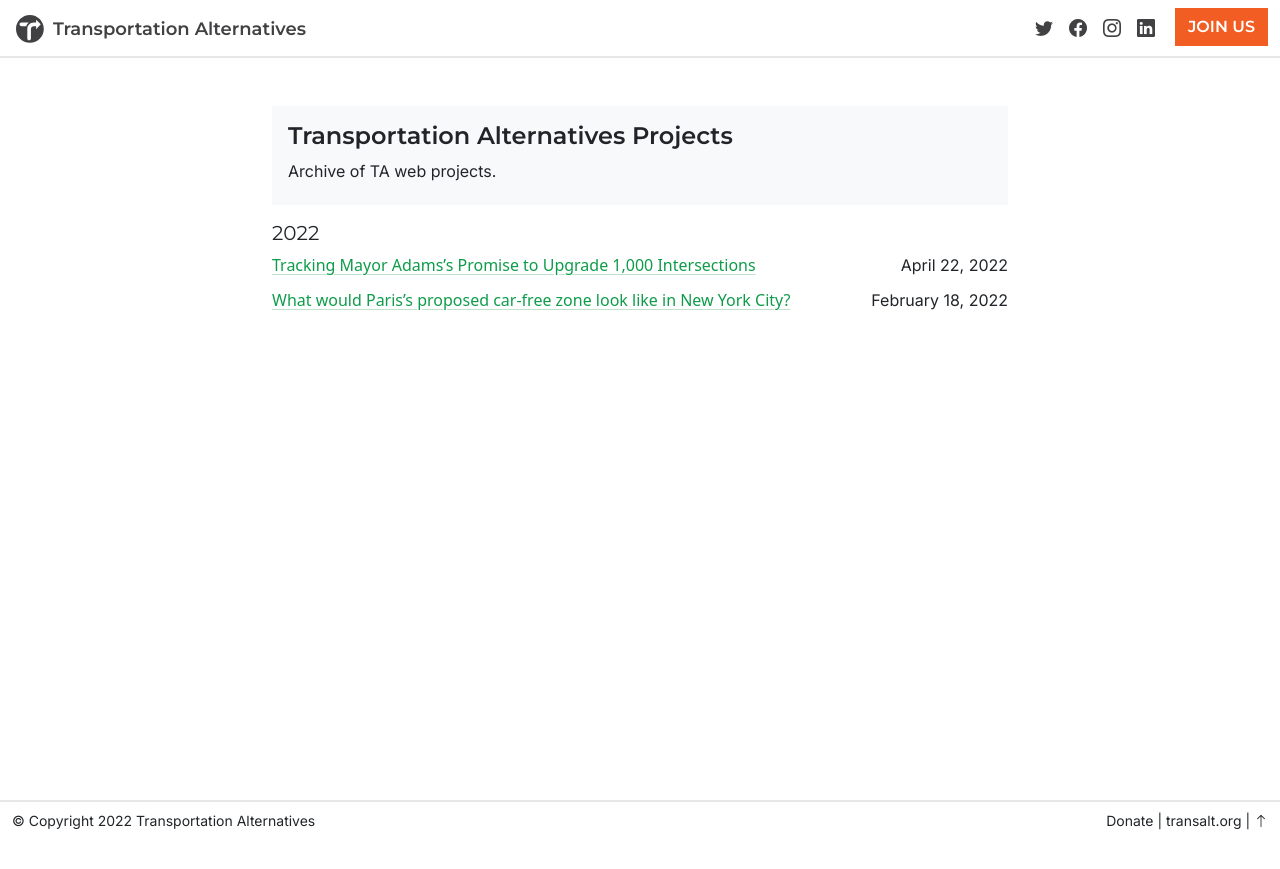
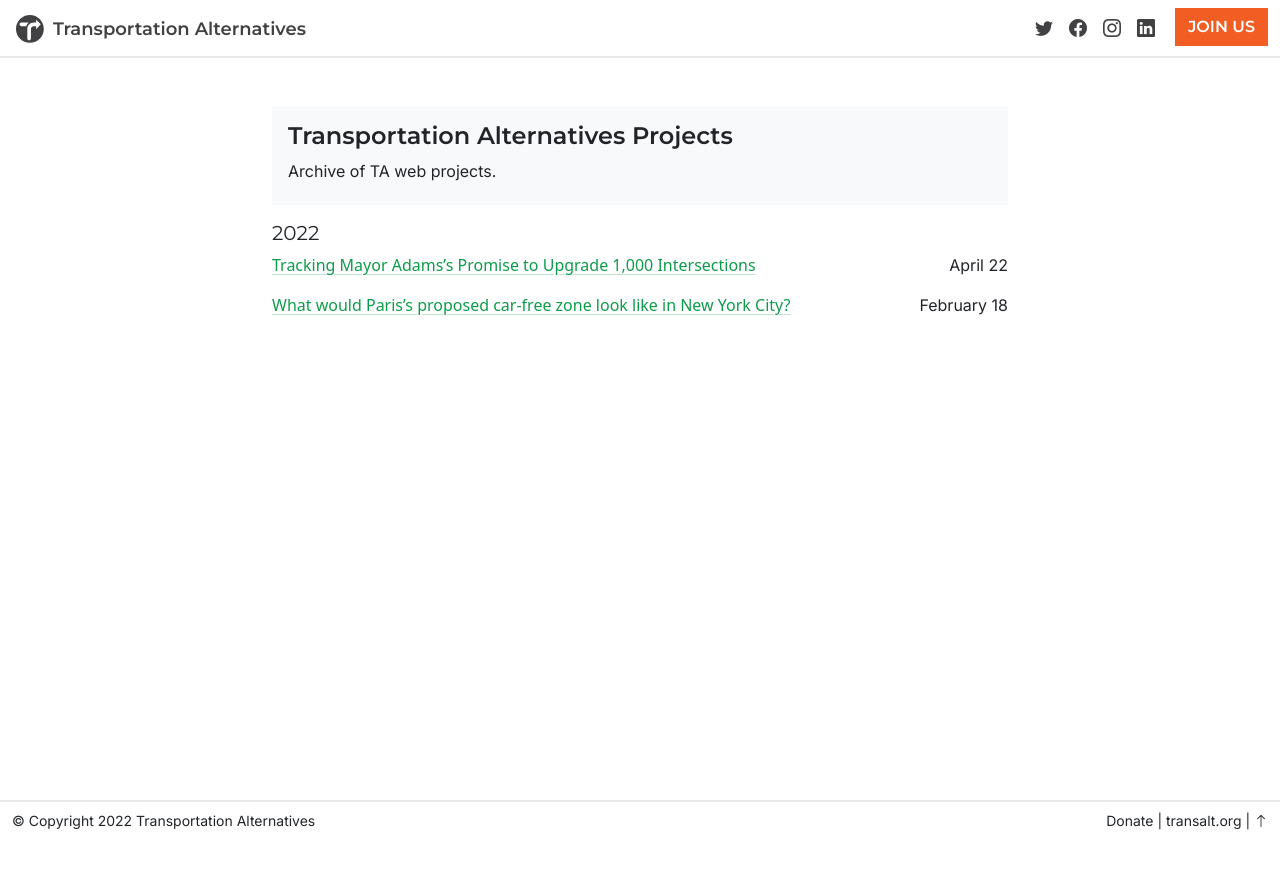
Before and after one commit to TransportationAlternatives/projects.transalt.org, a Jekyll site: the page built from index.markdown, in a window 1280 px wide. Shown: the top 869 px of the page. Built offline with Jekyll 4.4.1, drawn with Linux system fonts in a browser that asks for light colours.

Commit message:
Update home.html

```diff
--- a/_layouts/home.html
+++ b/_layouts/home.html
@@ -17,8 +17,8 @@
 	    						<h3 class="fs-5 pt-3" style="font-weight: 400" id="y{{post.date | date: "%Y"}}">{{ currentdate }}</h3>
 	    						{% assign date = currentdate %}
 	    					{% endif %}
-	    						<div class="archive-item d-md-flex justify-content-between flex-row-reverse" style="margin-bottom: -5px;">
-	    							<p class="archive-date">{{ post.date | date: "%B" }} {{ post.date | date: "%d" | plus:'0' }}, {{ post.date | date: "%Y" }}</p>
+	    						<div class="archive-item d-md-flex justify-content-between flex-row-reverse">
+	    							<p class="archive-date">{{ post.date | date: "%B" }} {{ post.date | date: "%d" | plus:'0' }}</p>
 	    							<a href="{{ post.url }}" class="archive-link">{{ post.title }}</a>
 	    						</div>
 	    						{% if forloop.last %}{% endif %}
```
